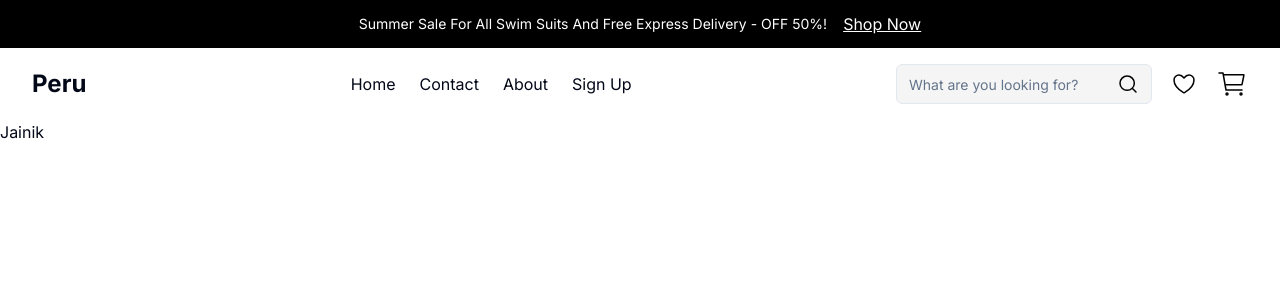
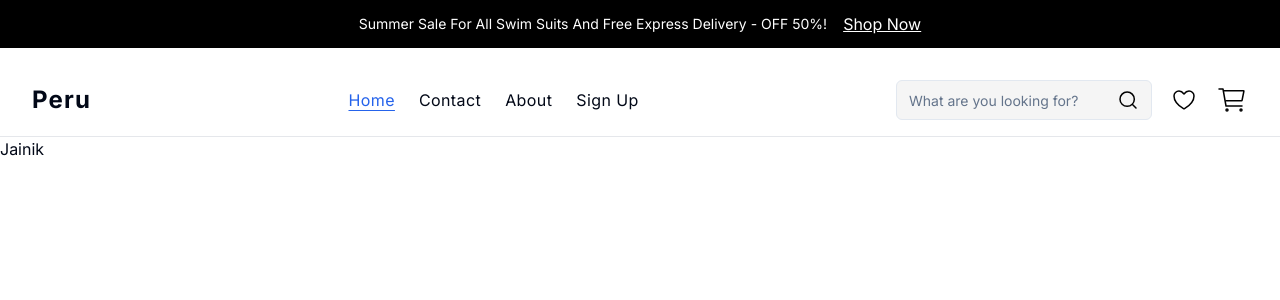
Before and after one commit to Jainik-1743/P-e-commerce, a Next.js app: page / in a window 1280 px wide. Shown: the top 300 px of the page. Built offline with nearby package versions, Linux system fonts and the light colour scheme.

Commit message:
chore: Add navigation links to header and update header icons

```diff
--- /dev/null
+++ b/src/components/constants/navlist.tsx
@@ -0,0 +1,18 @@
+export const navList = [
+  {
+    name: "Home",
+    href: "/",
+  },
+  {
+    name: "Contact",
+    href: "/contact",
+  },
+  {
+    name: "About",
+    href: "/about",
+  },
+  {
+    name: "Sign Up",
+    href: "/signup",
+  },
+]
--- /dev/null
+++ b/src/components/layout/header/header-icons.tsx
@@ -0,0 +1,13 @@
+import CartIcon from "@/components/icons/cart"
+import LikeIcon from "@/components/icons/like"
+import SearchInput from "@/components/layout/header/search-input"
+
+export default function HeaderIcons() {
+  return (
+    <div className='flex items-center space-x-4'>
+      <SearchInput />
+      <LikeIcon />
+      <CartIcon />
+    </div>
+  )
+}
--- a/src/components/layout/header/header.tsx
+++ b/src/components/layout/header/header.tsx
@@ -1,39 +1,21 @@
-import Link from "next/link"
+import NavLinks from "@/components/layout/header/nav-links"
+import Logo from "@/components/reusable-components/logo"
+import MaxWidthWrapper from "@/components/reusable-components/max-width-wrapper"
 
-import CartIcon from "@/components/icons/cart"
-import LikeIcon from "@/components/icons/like"
-import SearchIcon from "@/components/icons/search"
-import MaxWidthWrapper from "@/components/reusable-components/max-width-wrapper"
-import { Input } from "@/components/ui/input"
+import HeaderIcons from "./header-icons"
 
 export default function Header() {
   return (
-    <MaxWidthWrapper>
-      <div className='flex items-center justify-between py-4'>
-        <Link href='/' className='text-2xl font-bold'>
-          Peru
-        </Link>
+    <header className='border-b border-gray-200'>
+      <MaxWidthWrapper>
+        <div className='flex items-center justify-between pb-4 pt-8'>
+          <Logo />
 
-        <ul className='flex items-center space-x-6'>
-          <li>Home</li>
-          <li>Contact</li>
-          <li>About</li>
-          <li>Sign Up</li>
-        </ul>
+          <NavLinks />
 
-        <div className='flex items-center space-x-4'>
-          <div className='relative w-64'>
-            <Input
-              type='text'
-              placeholder='What are you looking for?'
-              className='bg-[#F5F5F5] text-sm'
-            />
-            <SearchIcon className='absolute right-3 top-1/2 -translate-y-1/2 transform text-gray-400' />
-          </div>
-          <LikeIcon />
-          <CartIcon />
+          <HeaderIcons />
         </div>
-      </div>
-    </MaxWidthWrapper>
+      </MaxWidthWrapper>
+    </header>
   )
 }
--- /dev/null
+++ b/src/components/layout/header/nav-links.tsx
@@ -0,0 +1,35 @@
+"use client"
+
+import Link from "next/link"
+import { usePathname } from "next/navigation"
+
+import { navList } from "@/components/constants/navlist"
+import { cn } from "@/lib/utils"
+
+export default function NavLinks() {
+  const pathName = usePathname()
+
+  return (
+    <ul className='flex items-center space-x-6'>
+      {navList.map((link) => {
+        const isActive = pathName === link.href
+
+        return (
+          <li key={link.name}>
+            <Link
+              href={link.href}
+              className={cn(
+                isActive
+                  ? "border-gray-200 text-blue-600 underline underline-offset-4"
+                  : "",
+                "tracking-wide",
+              )}
+            >
+              {link.name}
+            </Link>
+          </li>
+        )
+      })}
+    </ul>
+  )
+}
--- /dev/null
+++ b/src/components/layout/header/search-input.tsx
@@ -0,0 +1,15 @@
+import SearchIcon from "@/components/icons/search"
+import { Input } from "@/components/ui/input"
+
+export default function SearchInput() {
+  return (
+    <div className='relative w-64'>
+      <Input
+        type='text'
+        placeholder='What are you looking for?'
+        className='bg-[#F5F5F5] text-sm'
+      />
+      <SearchIcon className='absolute right-3 top-1/2 -translate-y-1/2 transform text-gray-400' />
+    </div>
+  )
+}
--- /dev/null
+++ b/src/components/reusable-components/logo.tsx
@@ -0,0 +1,11 @@
+import Link from "next/link"
+
+import { cn } from "@/lib/utils"
+
+export default function Logo() {
+  return (
+    <Link href='/' className={cn(`text-2xl font-bold tracking-wider`)}>
+      Peru
+    </Link>
+  )
+}
--- a/src/components/reusable-components/max-width-wrapper.tsx
+++ b/src/components/reusable-components/max-width-wrapper.tsx
@@ -2,11 +2,15 @@ import { cn } from "@/lib/utils"
 
 interface MaxWidthWrapperProps {
   children: React.ReactNode
+  className?: string
 }
 
-export default function MaxWidthWrapper({ children }: MaxWidthWrapperProps) {
+export default function MaxWidthWrapper({
+  children,
+  className,
+}: MaxWidthWrapperProps) {
   return (
-    <div className={cn(`mx-auto max-w-7xl px-4 sm:px-6 lg:px-8`)}>
+    <div className={cn(`mx-auto max-w-7xl px-4 sm:px-6 lg:px-8`, className)}>
       {children}
     </div>
   )
```
